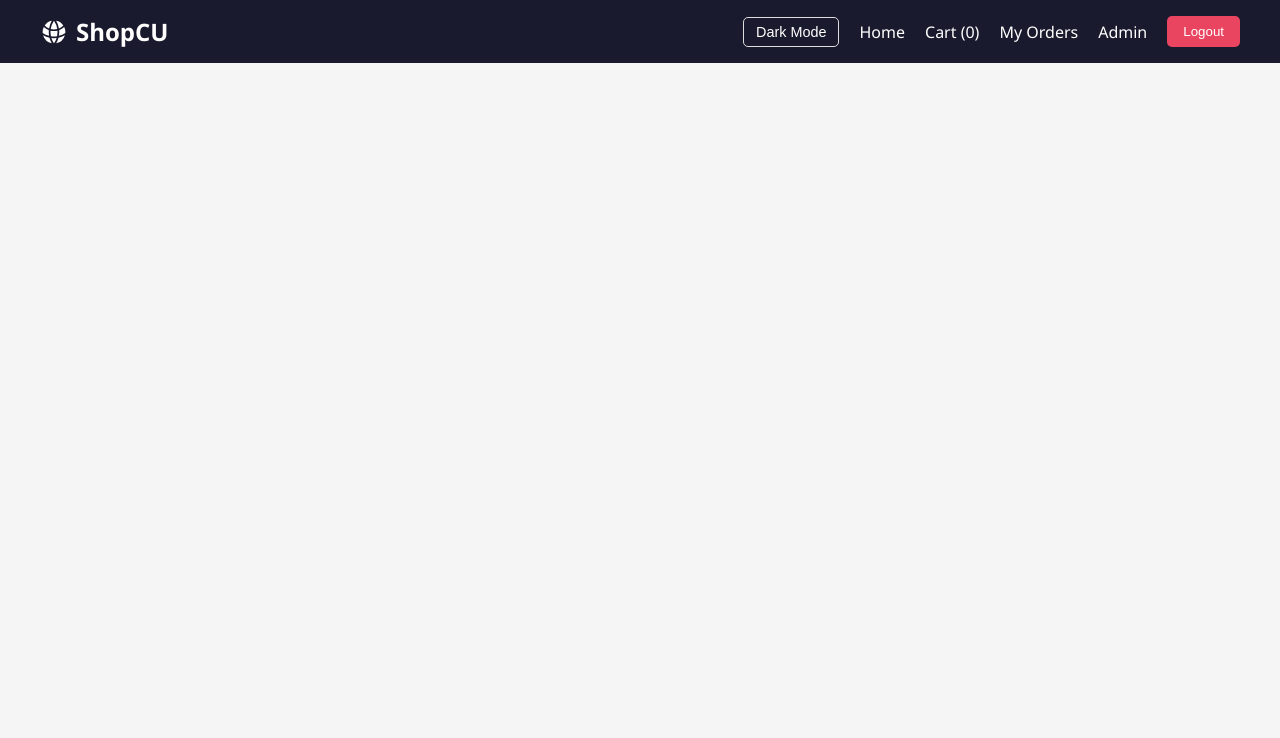
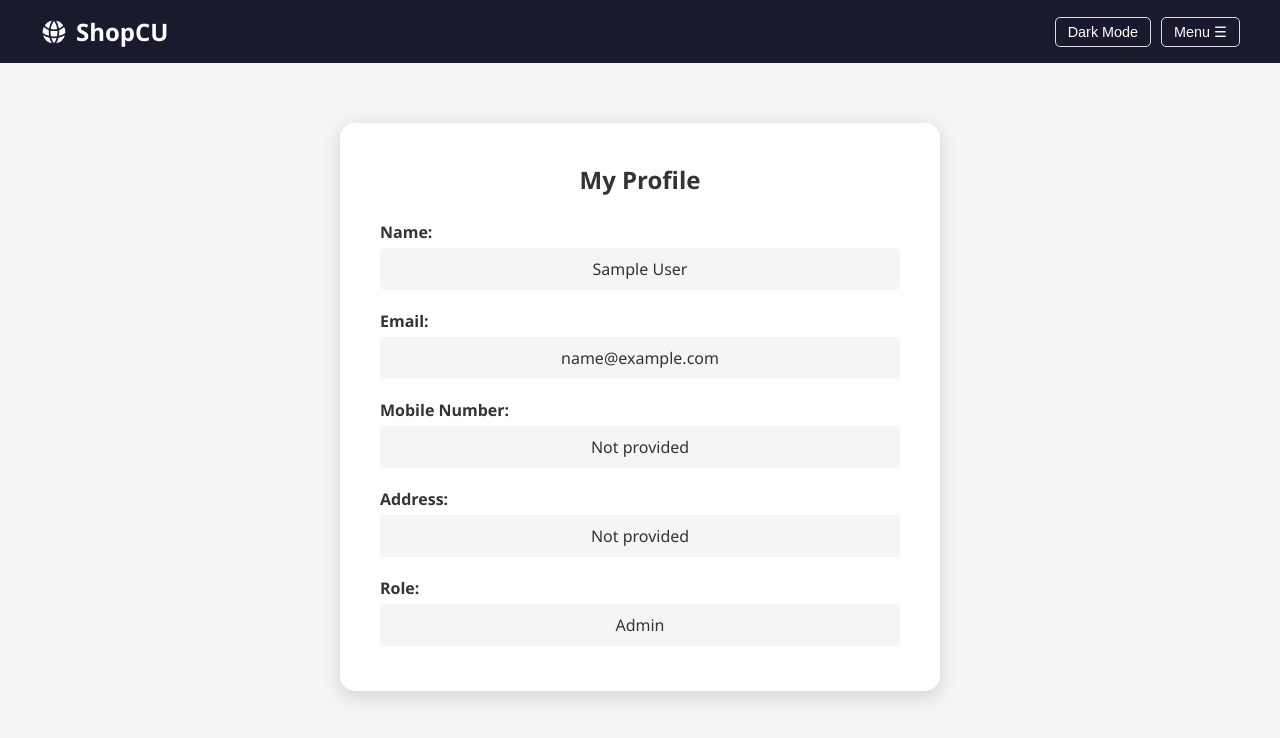
Before and after one commit to sreekeshd7-cell/ecommerce, a React (Vite) app in the folder frontend/: page /profile in a window 1280 px wide. Shown: the top 738 px of the page. Built offline with nearby package versions, Linux system fonts and the light colour scheme; sample sign-in values are in the browser's storage.

Commit message:
Add collapsible navbar, profile page, and fix product card alignments

```diff
--- a/frontend/src/App.jsx
+++ b/frontend/src/App.jsx
@@ -8,6 +8,7 @@ import Cart from "./pages/Cart";
 import Login from "./pages/Login";
 import Register from "./pages/Register";
 import Orders from "./pages/Orders";
+import Profile from "./pages/Profile";
 import AdminDashboard from "./pages/admin/AdminDashboard";
 import ManageProducts from "./pages/admin/ManageProducts";
 import ProtectedRoute from "./components/ProtectedRoute";
@@ -42,6 +43,14 @@ function App() {
               </ProtectedRoute>
             }
           />
+          <Route
+            path="/profile"
+            element={
+              <ProtectedRoute>
+                <Profile />
+              </ProtectedRoute>
+            }
+          />
 
           {/* Admin routes */}
           <Route
--- a/frontend/src/components/Navbar.jsx
+++ b/frontend/src/components/Navbar.jsx
@@ -1,7 +1,7 @@
 // src/components/Navbar.jsx
 
 import { Link, useNavigate } from "react-router-dom";
-import { useContext } from "react";
+import { useContext, useState } from "react";
 import { ThemeContext } from "../context/ThemeContext";
 import { useAuth } from "../context/AuthContext";
 import { useCart } from "../context/CartContext";
@@ -11,11 +11,14 @@ const Navbar = () => {
   const { user, logout } = useAuth();
   const { cartCount } = useCart();
   const navigate = useNavigate();
+  const [isMenuOpen, setIsMenuOpen] = useState(false);
 
   const handleLogout = () => {
     logout();
     navigate("/login");
   };
+
+  const closeMenu = () => setIsMenuOpen(false);
 
   return (
     <nav className="navbar">
@@ -24,27 +27,36 @@ const Navbar = () => {
         ShopCU
       </Link>
 
-      <div className="nav-links">
+      <div style={{ position: "relative", display: "flex", gap: "10px", alignItems: "center" }}>
         <button onClick={toggleTheme} className="btn-theme-toggle">
           {theme === "light" ? "Dark Mode" : "Light Mode"}
         </button>
 
-        <Link to="/">Home</Link>
+        <button onClick={() => setIsMenuOpen(!isMenuOpen)} className="btn-theme-toggle">
+          Menu ☰
+        </button>
+
+        {isMenuOpen && (
+          <div className="dropdown-menu">
+            <Link to="/" onClick={closeMenu}>Home</Link>
 
             {user ? (
               <>
-            <Link to="/cart">Cart ({cartCount})</Link>
-            <Link to="/orders">My Orders</Link>
-            {user.role === "admin" && <Link to="/admin">Admin</Link>}
-            <button onClick={handleLogout} className="btn-logout">
+                <Link to="/profile" onClick={closeMenu}>My Profile</Link>
+                <Link to="/cart" onClick={closeMenu}>Cart ({cartCount})</Link>
+                <Link to="/orders" onClick={closeMenu}>My Orders</Link>
+                {user.role === "admin" && <Link to="/admin" onClick={closeMenu}>Admin</Link>}
+                <button onClick={() => { closeMenu(); handleLogout(); }} className="btn-logout" style={{ marginTop: '10px' }}>
                   Logout
                 </button>
               </>
             ) : (
               <>
-            <Link to="/login">Login</Link>
-            <Link to="/register">Register</Link>
+                <Link to="/login" onClick={closeMenu}>Login</Link>
+                <Link to="/register" onClick={closeMenu}>Register</Link>
               </>
+            )}
+          </div>
         )}
       </div>
     </nav>
--- a/frontend/src/index.css
+++ b/frontend/src/index.css
@@ -65,16 +65,33 @@ body {
   font-size: 1.5rem;
   font-weight: bold;
 }
-.nav-links {
+.dropdown-menu {
+  position: absolute;
+  top: 50px;
+  right: 0;
+  background: var(--navbar-bg);
+  border: 1px solid var(--border-color);
+  border-radius: 8px;
+  padding: 15px;
   display: flex;
-  gap: 20px;
-  align-items: center;
+  flex-direction: column;
+  gap: 15px;
+  min-width: 180px;
+  box-shadow: 0 5px 15px var(--shadow-color);
+  animation: slideDown 0.2s ease-out;
+  z-index: 200;
 }
-.nav-links a {
+@keyframes slideDown {
+  from { opacity: 0; transform: translateY(-10px); }
+  to { opacity: 1; transform: translateY(0); }
+}
+.dropdown-menu a {
   color: var(--btn-text);
   text-decoration: none;
+  font-size: 1rem;
+  transition: color 0.2s;
 }
-.nav-links a:hover {
+.dropdown-menu a:hover {
   color: var(--primary-color);
 }
 .btn-logout {
@@ -131,6 +148,8 @@ body {
   overflow: hidden;
   box-shadow: 0 2px 10px var(--shadow-color);
   transition: transform 0.2s, background-color 0.3s, box-shadow 0.3s;
+  display: flex;
+  flex-direction: column;
 }
 .product-card:hover {
   transform: translateY(-5px);
@@ -139,6 +158,7 @@ body {
 .product-card a {
   text-decoration: none;
   color: inherit;
+  flex-grow: 1;
 }
 .product-card img {
   width: 100%;
--- /dev/null
+++ b/frontend/src/pages/Profile.jsx
@@ -0,0 +1,41 @@
+import { useAuth } from "../context/AuthContext";
+
+const Profile = () => {
+  const { user } = useAuth();
+
+  if (!user) {
+    return <div className="loading">Please log in to view your profile.</div>;
+  }
+
+  return (
+    <div className="auth-page" style={{ alignItems: "flex-start", marginTop: "40px" }}>
+      <div className="auth-card" style={{ maxWidth: "600px" }}>
+        <h2>My Profile</h2>
+        <div style={{ display: "flex", flexDirection: "column", gap: "15px", marginTop: "20px", textAlign: "left" }}>
+          <div>
+            <strong>Name:</strong>
+            <p style={{ margin: "5px 0", padding: "10px", background: "var(--bg-color)", borderRadius: "5px" }}>{user.name}</p>
+          </div>
+          <div>
+            <strong>Email:</strong>
+            <p style={{ margin: "5px 0", padding: "10px", background: "var(--bg-color)", borderRadius: "5px" }}>{user.email}</p>
+          </div>
+          <div>
+            <strong>Mobile Number:</strong>
+            <p style={{ margin: "5px 0", padding: "10px", background: "var(--bg-color)", borderRadius: "5px" }}>{user.mobileNumber || "Not provided"}</p>
+          </div>
+          <div>
+            <strong>Address:</strong>
+            <p style={{ margin: "5px 0", padding: "10px", background: "var(--bg-color)", borderRadius: "5px" }}>{user.address || "Not provided"}</p>
+          </div>
+          <div>
+            <strong>Role:</strong>
+            <p style={{ margin: "5px 0", padding: "10px", background: "var(--bg-color)", borderRadius: "5px", textTransform: "capitalize" }}>{user.role}</p>
+          </div>
+        </div>
+      </div>
+    </div>
+  );
+};
+
+export default Profile;
--- a/frontend/src/pages/Register.jsx
+++ b/frontend/src/pages/Register.jsx
@@ -5,7 +5,7 @@ import { useAuth } from "../context/AuthContext";
 import { toast } from "react-toastify";
 
 const Register = () => {
-  const [form, setForm] = useState({ name: "", email: "", password: "" });
+  const [form, setForm] = useState({ name: "", email: "", password: "", mobileNumber: "", address: "" });
   const [loading, setLoading] = useState(false);
   const { login } = useAuth();
   const navigate = useNavigate();
@@ -57,6 +57,23 @@ const Register = () => {
             minLength={6}
             required
           />
+          <input
+            name="mobileNumber"
+            type="tel"
+            placeholder="Mobile Number (10 digits)"
+            value={form.mobileNumber}
+            onChange={handleChange}
+            pattern="\d{10}"
+            title="Mobile number must be exactly 10 digits"
+            required
+          />
+          <input
+            name="address"
+            placeholder="Address"
+            value={form.address}
+            onChange={handleChange}
+            required
+          />
           <button type="submit" disabled={loading}>
             {loading ? "Creating account..." : "Register"}
           </button>
```
Also changed, not shown: 2 other files (tests, documents, lock files or other folders). Lines whose indentation alone changed are shown as unchanged.
